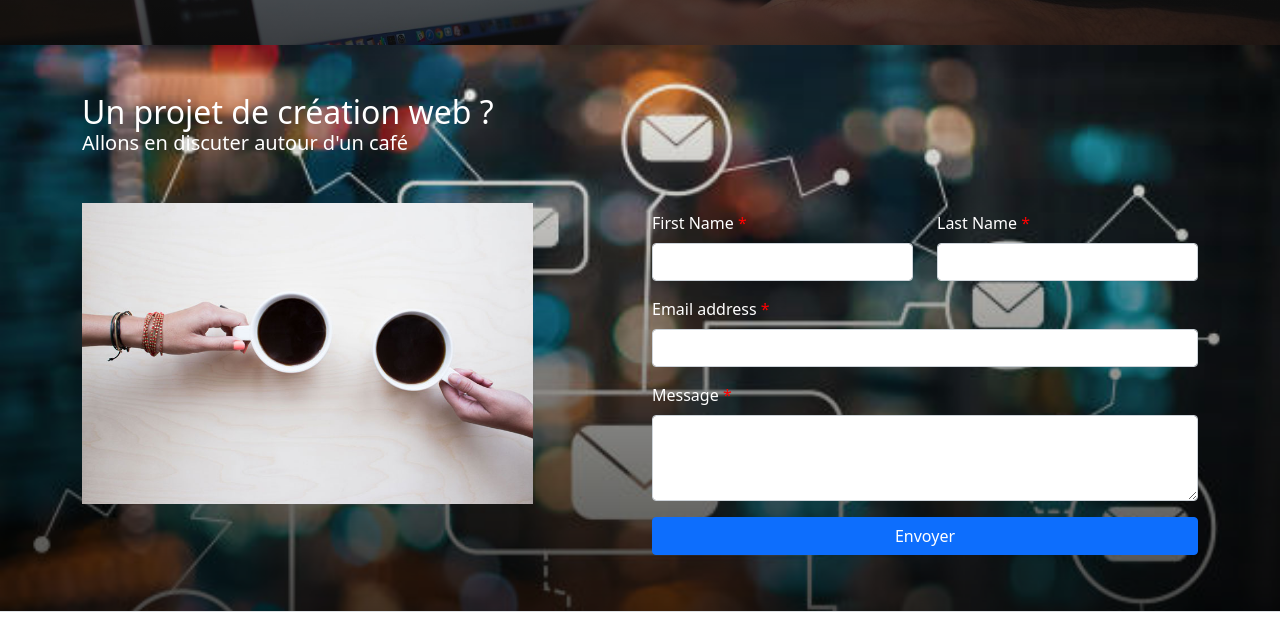
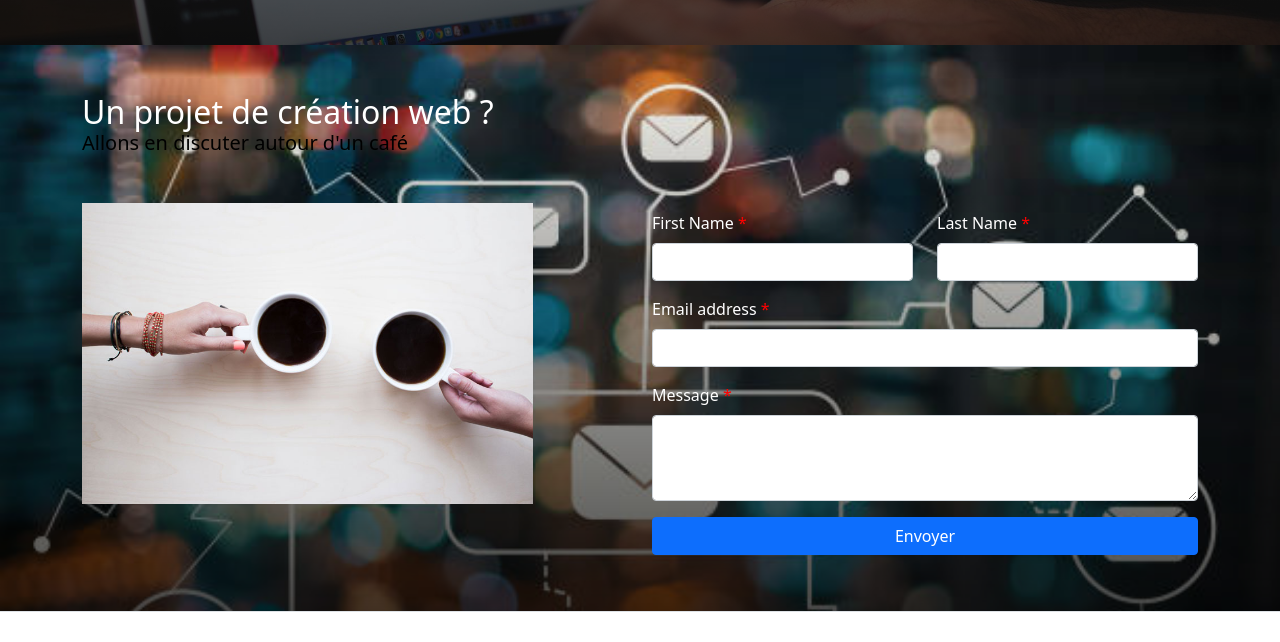
Before and after one commit to YassineBoutmime/YassineBOUTMIME, a website: page index.html in a window 1280 px wide. Shown: the part 2142-2784 px from the top of the page. Drawn offline with nearby package versions, Linux system fonts and the light colour scheme; files whose address does not match are found by name.

Commit message:
Update index.html

```diff
--- a/index.html
+++ b/index.html
@@ -480,7 +480,7 @@
           <section id="contact" class="py-5 bg-light">
             <div class="container">
               <h2 class="mb-0 form-label">Un projet de création web ?</h2>
-              <h3 class="fw-light fs-5 " style="color: white;">Allons en discuter autour d'un café</h3>
+              <h3 class="fw-light fs-5 " style="color: black;">Allons en discuter autour d'un café</h3>
 
               <div class="row gy-4 mt-4">
                 <div class="col-12 col-md-5">
```
